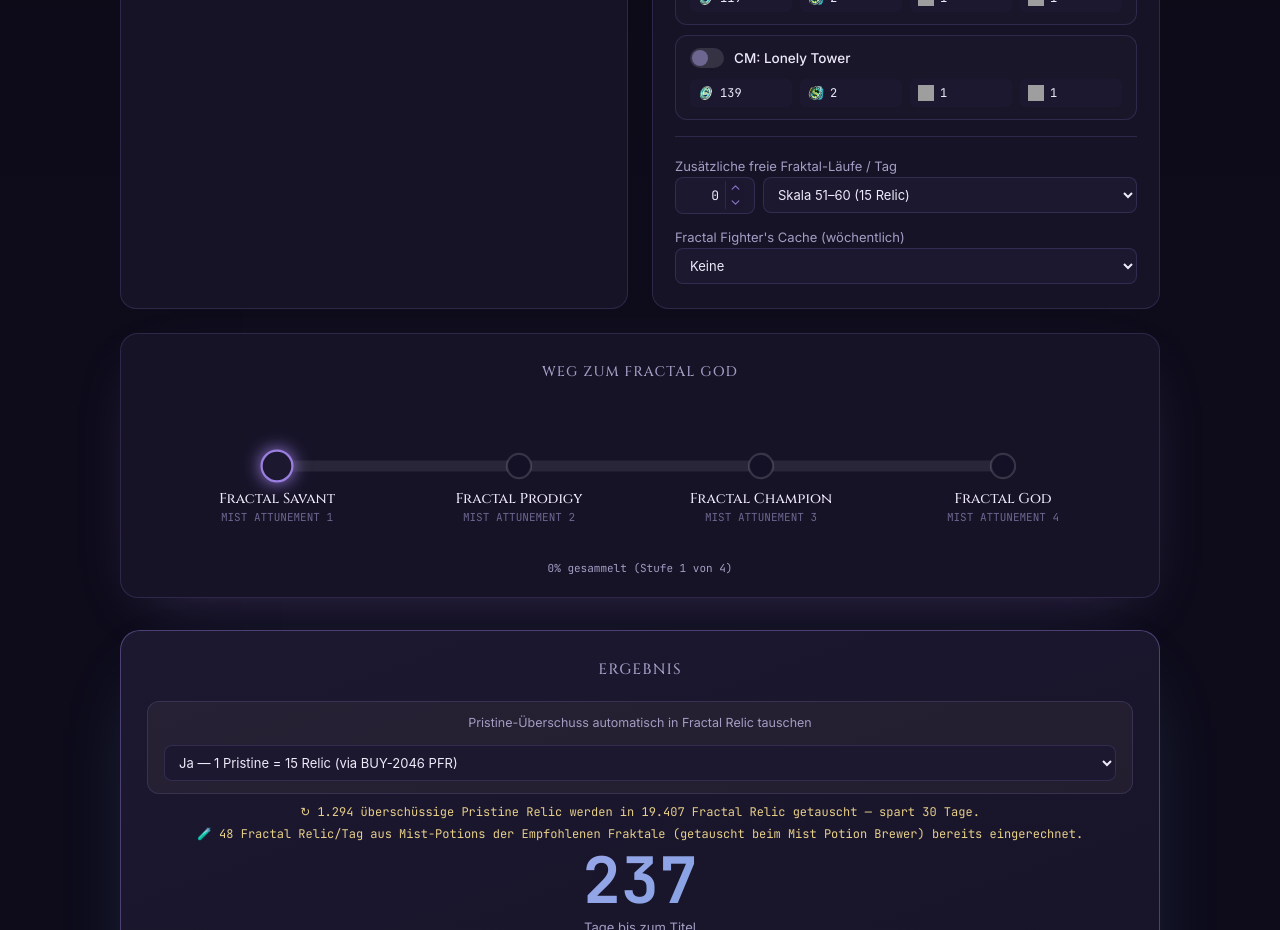
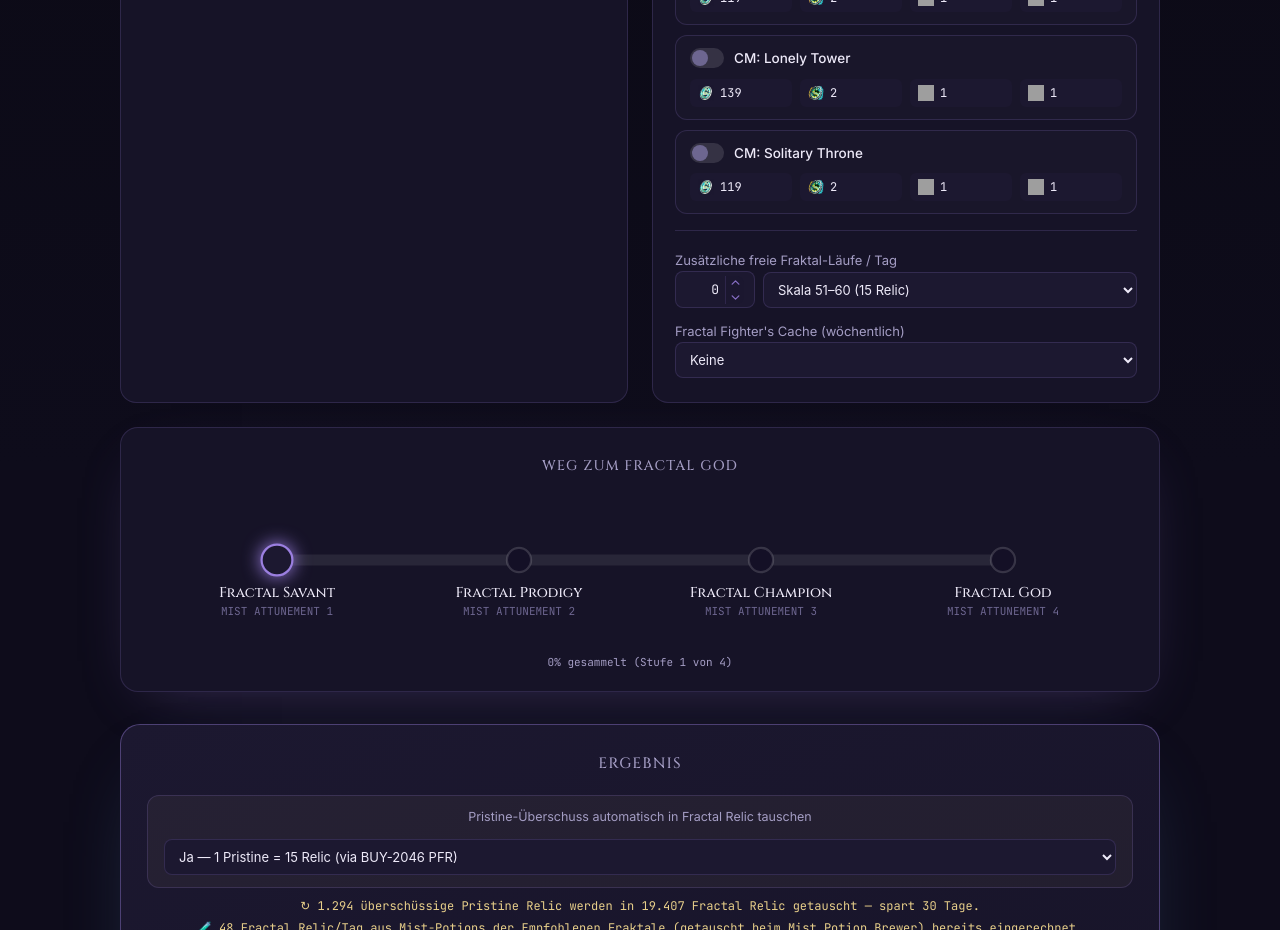
Before and after one commit to breakbarcc/fractal-god-calculator, a React (Vite) app: page / in a window 1280 px wide. Shown: the part 1120-2050 px from the top of the page. Built offline with nearby package versions, Linux system fonts and the light colour scheme; grey boxes are pictures that could not be loaded.

Commit message:
added solitary throne cm fractal

```diff
--- a/src/data/constants.ts
+++ b/src/data/constants.ts
@@ -94,8 +94,9 @@ const RECOMMENDED_SCALE_RELIC_BONUS = todaysRecommendedScales.reduce((sum, scale
 //   T1 max 25 (9) + T2 max 50 (14) + T3 max 75 (17) + T4 max 100 (19) = 59
 // - Recommended fractals covers T1-T3 only (Recommended never includes Master/T4); its bonus is
 //   computed above (RECOMMENDED_SCALE_RELIC_BONUS) from today's actual rotation scales
-// - All 6 Challenge Mode fractals sit at Master-tier scale 91-100 (Kinfall 95, Nightmare 96,
-//   Shattered Observatory 97, Sunqua Peak 98, Silent Surf 99, Lonely Tower 100) = 19 each
+// - All 7 Challenge Mode fractals sit at Master-tier scale 91-100 (Kinfall 95, Nightmare 96,
+//   Shattered Observatory 97, Sunqua Peak 98, Silent Surf 99, Lonely Tower 100, Solitary Throne 94)
+//   = 19 each
 // (Which activities count as T1/T2 vs T3/T4 completions for the Handful/Pouch bonus is decided
 // in lib/activityRelic.ts, since the per-completion drop count depends on Mist Attunement rank.)
 export const DEFAULT_ACTIVITIES: Activity[] = [
@@ -203,6 +204,19 @@ export const DEFAULT_ACTIVITIES: Activity[] = [
     potionMobility: 0,
     potionOffensive: 0,
   },
+  {
+    id: 'cmSolitaryThrone',
+    label: 'CM: Solitary Throne',
+    on: false,
+    relic: 100,
+    pristine: 2,
+    pages: 1,
+    integrated_fractal: 1,
+    scaleRelicBonus: 19,
+    potionDefensive: 0,
+    potionMobility: 0,
+    potionOffensive: 0,
+  },
 ]
 
 export const SCALE_OPTIONS: SelectOption[] = [
--- a/src/lib/activityRelic.ts
+++ b/src/lib/activityRelic.ts
@@ -13,6 +13,7 @@ const TIER_COMPLETIONS: Record<string, { handfulCount: number; pouchCount: numbe
   cmSunqua: { handfulCount: 0, pouchCount: 1 },
   cmSilentSurf: { handfulCount: 0, pouchCount: 1 },
   cmLonelyTower: { handfulCount: 0, pouchCount: 1 },
+  cmSolitaryThrone: { handfulCount: 0, pouchCount: 1 },
 }
 
 /** Relic gained by exchanging this activity's Large Mist Potions at the Mist Potion Brewer. */
```
